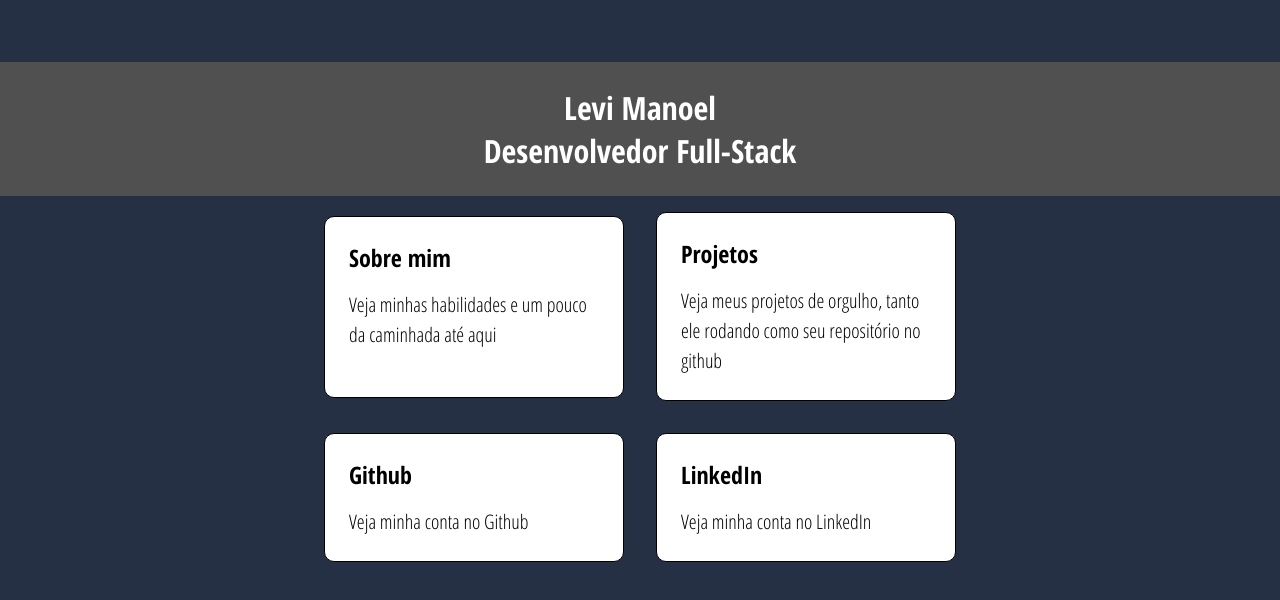
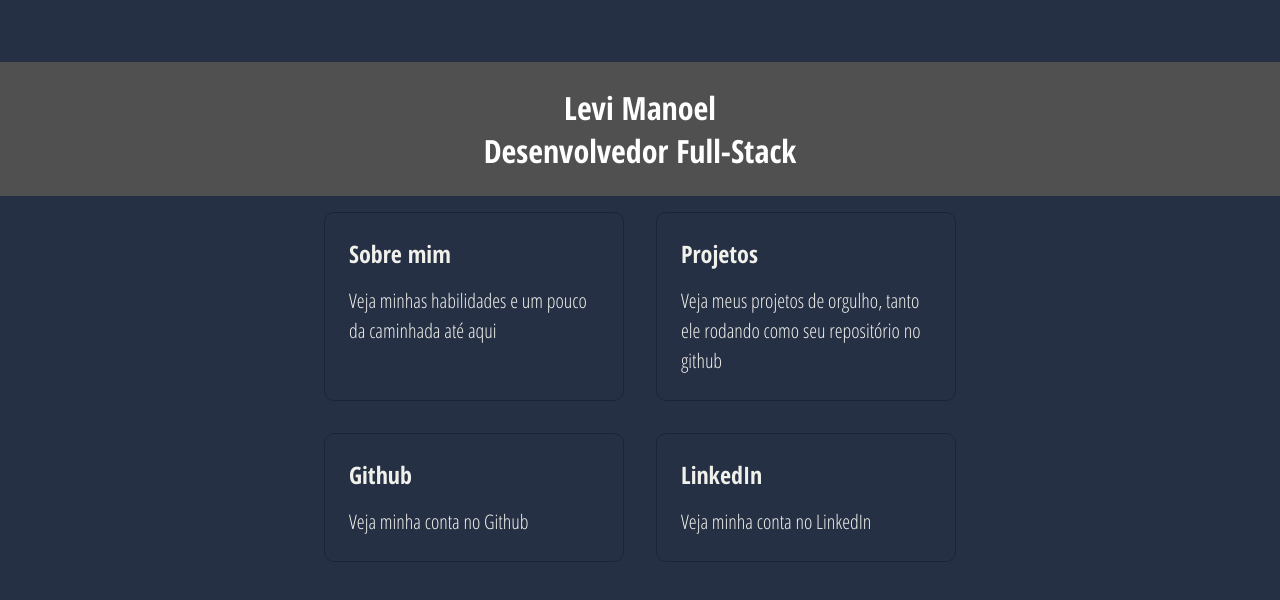
Before and after one commit to levi-manoel/levi-manoel.github.io, a React (Create React App) app: page / in a window 1280 px wide. Shown: the top 600 px of the page. Built offline with nearby package versions, Linux system fonts and the light colour scheme; the HTML template or start-up script is replaced by a standard one.

Commit message:
style: card

```diff
--- a/src/components/styles/Card.css
+++ b/src/components/styles/Card.css
@@ -2,23 +2,24 @@
   margin: 1rem;
   padding: 1.5rem;
   text-align: left;
-  color: inherit;
+  color: #F1F1EC;
   text-decoration: none;
-  border: 1px solid black;
+  border: 1px solid #1C2336;
   border-radius: 10px;
   transition: color 0.15s ease, border-color 0.15s ease;
   width: 300px;
-  background-color: white;
+  background-color: inherit;
 }
 
 .card:first-of-type {
-  height: 182px;
+  height: 189px;
 }
 
 .card:hover,
 .card:focus,
 .card:active {
   border-color: whitesmoke;
+  cursor: pointer;
 }
 
 .card h3 {
```
